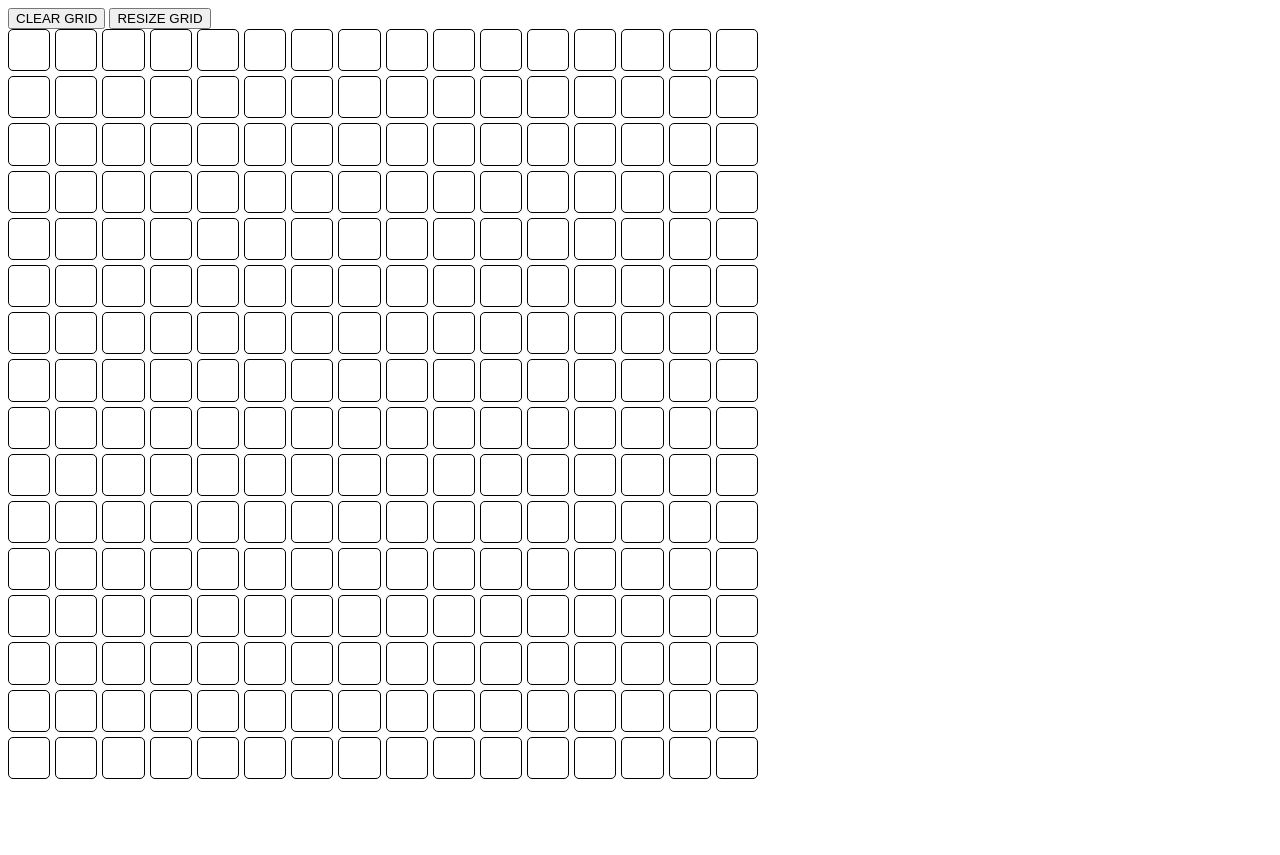
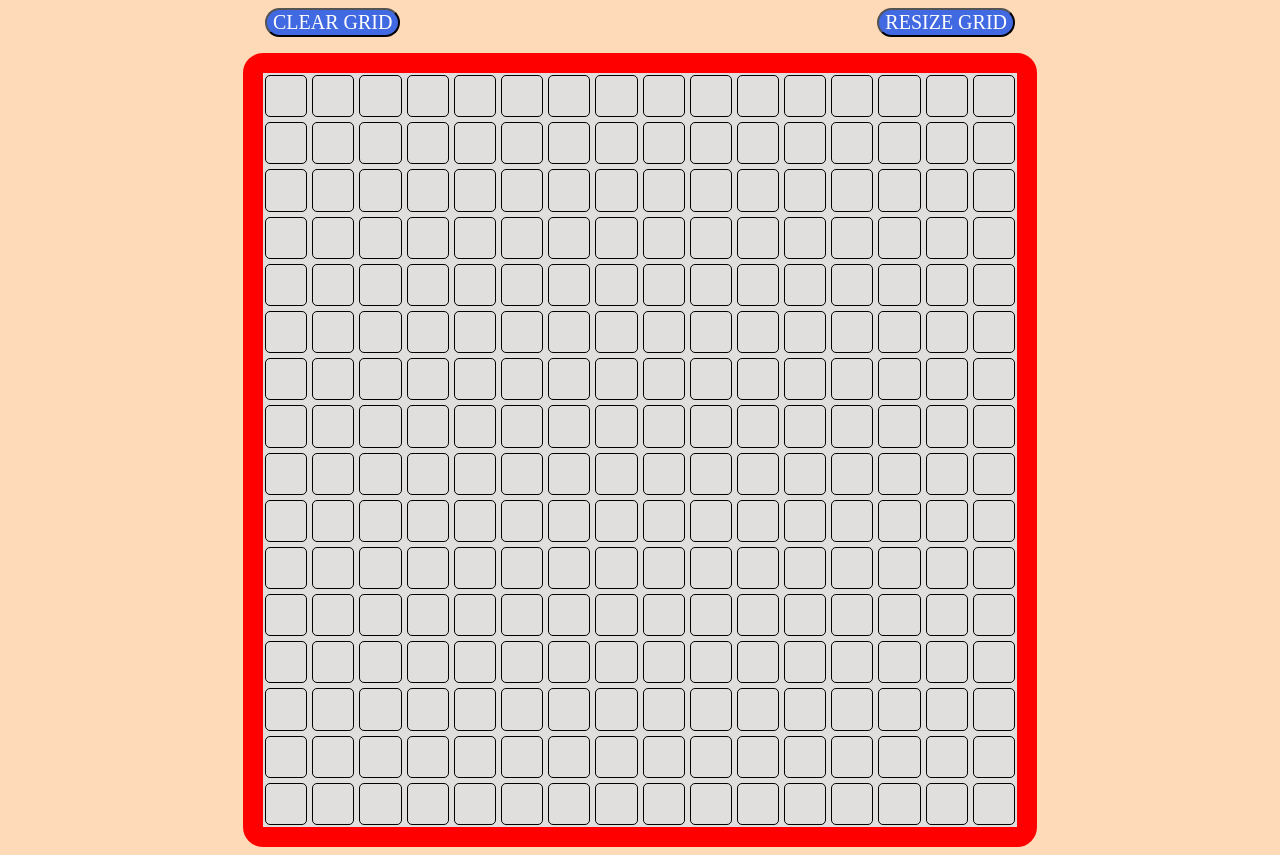
Before and after one commit to DensenKG/etch-a-sketch, a plain HTML site: page index.html in a window 1280 px wide. Before the commit the page ends 800 px from the top, so only its background shows below. Drawn offline with Linux system fonts and the light colour scheme; a web font is replaced by a local one.

Commit message:
Style page, change button font, and update README with project description

```diff
--- a/index.html
+++ b/index.html
@@ -3,12 +3,13 @@
   <head>
     <meta charset="utf-8">
     <title>Etch-a-Sketch</title>
+    <link href="https://fonts.googleapis.com/css?family=ZCOOL+XiaoWei" rel="stylesheet">
     <link rel="stylesheet" type="text/css" href="styles.css"/>
   </head>
   <body>
     <div id="button-container">
-      <button type="button" id="clear-button">CLEAR GRID</button>
-      <button type="button" id="resize-button">RESIZE GRID</button>
+      <button type="button" id="clear-button" class="button">CLEAR GRID</button>
+      <button type="button" id="resize-button" class="button">RESIZE GRID</button>
     </div>
     <div id="container">
     </div>
--- a/index.js
+++ b/index.js
@@ -1,4 +1,4 @@
-const container = document.querySelector('#container');
+let container = document.querySelector('#container');
 let numRows = 16;
 let numColumns = numRows;
 let root = document.documentElement.style;
--- a/styles.css
+++ b/styles.css
@@ -3,13 +3,32 @@
   --total-columns: var(--total-rows);
 }
 
+body {
+  background-color: #FFDAB9;
+}
+
 #container {
   display: grid;
+  background-color: #E1DFDD;
   width: 750px;
   height:750px;
   grid-template-rows: repeat(var(--total-rows), auto);
   grid-template-columns: repeat(var(--total-columns), auto);
   grid-gap: 5px;
+  margin: auto;
+  border: 20px solid red;
+  border-radius: 20px;
+  padding: 2px;
+}
+
+#button-container {
+  margin: auto;
+  width: 750px;
+  padding-bottom: 1em;
+}
+
+#resize-button {
+  float: right;
 }
 
 .square {
@@ -20,3 +39,11 @@
 .colored {
   background-color: black;
 }
+
+.button {
+  background-color: #4169E1;
+  color: white;
+  font-family: 'ZCOOL XiaoWei', serif;
+  font-size: 20px;
+  border-radius: 20px;
+}
```
Also changed, not shown: 1 other file.
